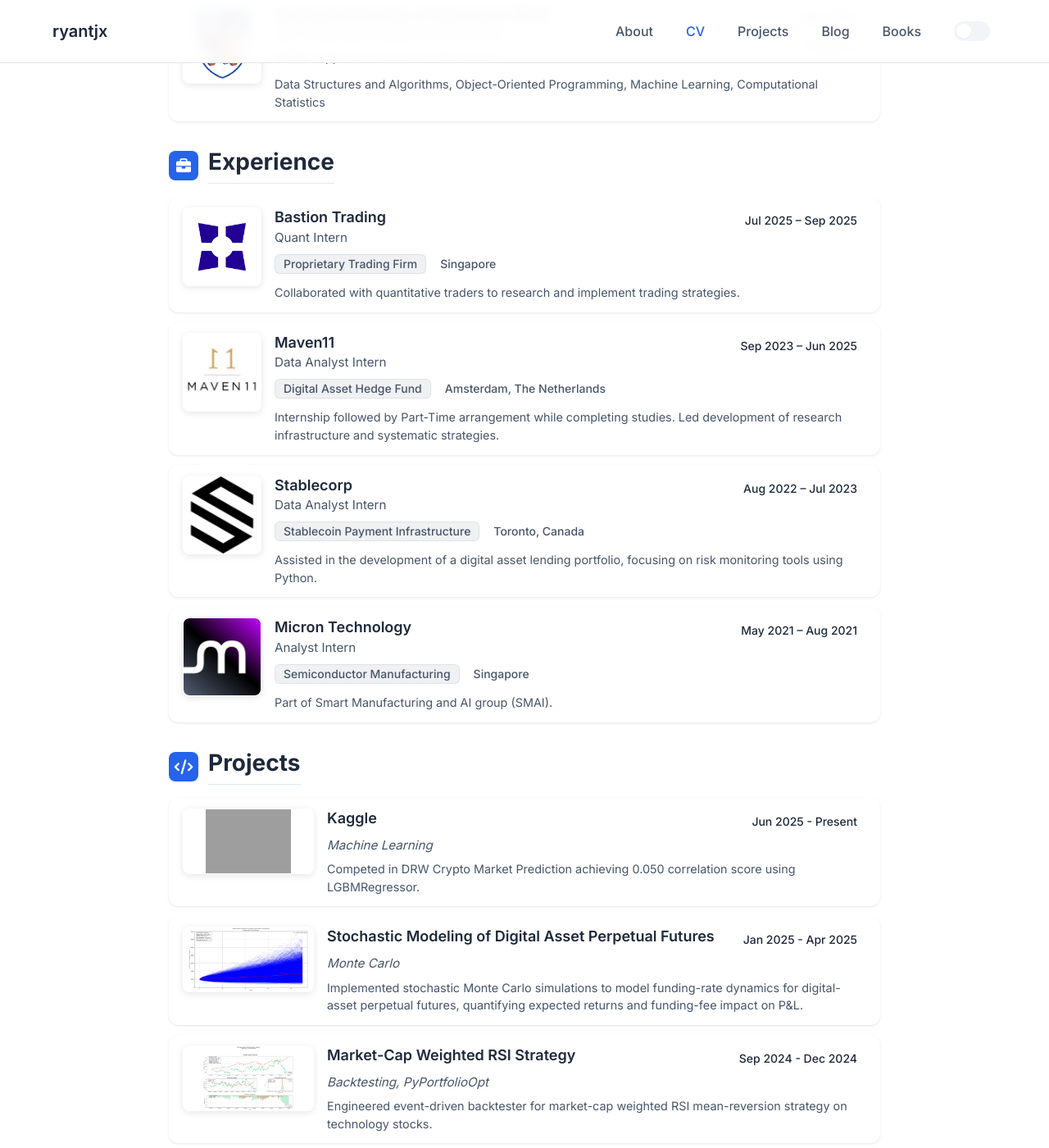
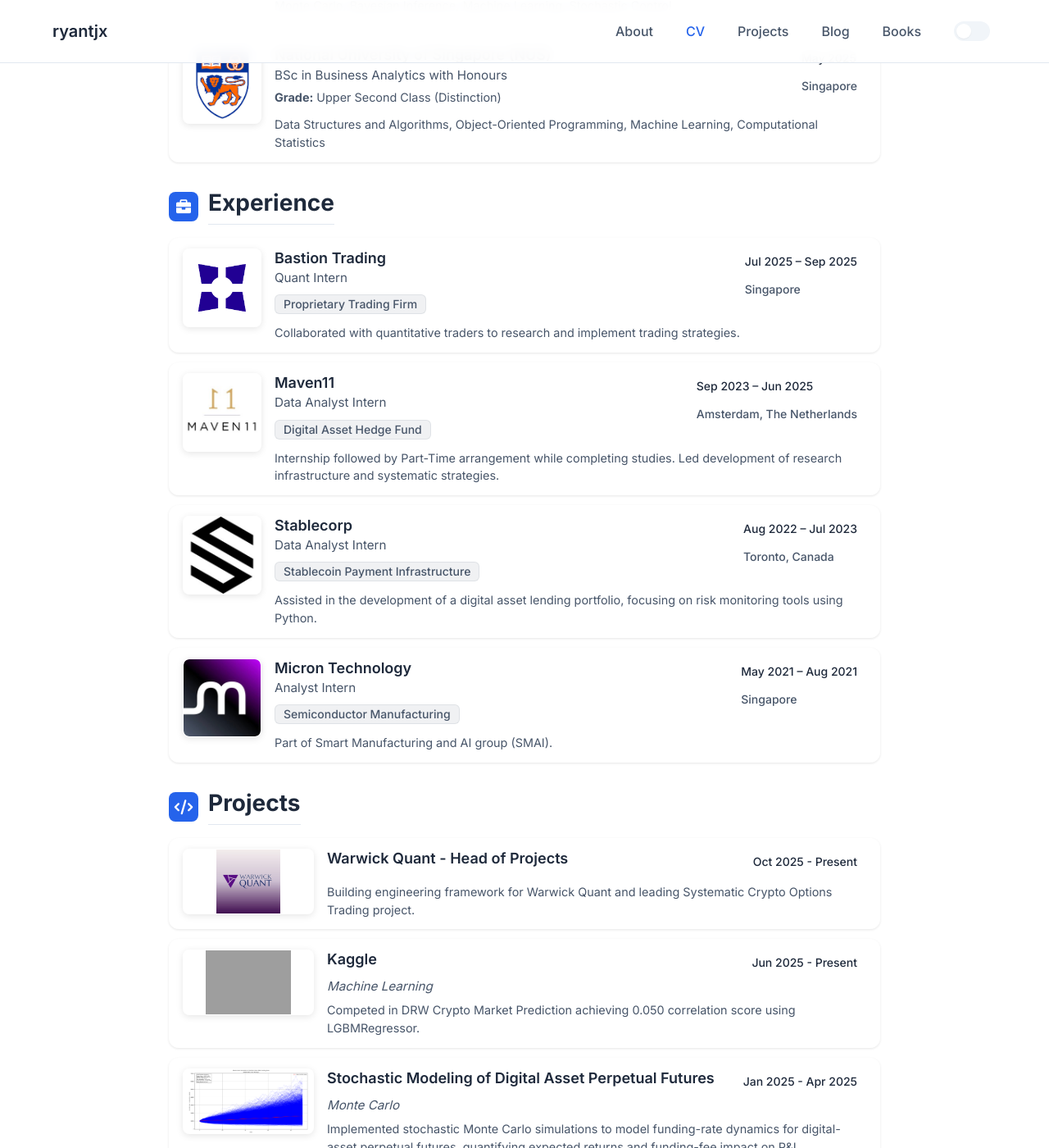
Before and after one commit to ryantjx/ryantjx.github.io, a Jekyll site: the page built from cv.html, in a window 1280 px wide and 1400 px high, scrolled down 512 px. Shown: the whole window at 82% size. Built offline with Jekyll 4.4.1, drawn with Linux system fonts in a browser that asks for light colours; some of the changed text lies outside the part shown; grey boxes are pictures that could not be loaded.

Commit message:
added more features

```diff
--- a/_data/cv.yml
+++ b/_data/cv.yml
@@ -8,6 +8,7 @@
     degree: "MSc Statistics"
     location: "Coventry, United Kingdom"
     end_date: "Sep 2026"
+    research_interest: "Computational statistics integrated with machine learning"
     grade: "Not yet available."
     courses:
       - "Monte Carlo"
@@ -65,6 +66,13 @@
     description: "Part of Smart Manufacturing and AI group (SMAI)."
 
 projects:
+  - title: "Warwick Quant - Head of Projects"
+    image: "/assets/images/warwick_quant_logo.jpeg"
+    url: "https://github.com/warwickquant/KnowledgeBase"
+    start_date: "Oct 2025"
+    end_date: "Present"
+    description: "Building engineering framework for Warwick Quant and leading Systematic Crypto Options Trading project."
+
   - title: "Kaggle"
     image: "/assets/images/cv/projects/kaggle.png"
     url: "https://github.com/ryantjx"
--- a/_includes/cv-education.html
+++ b/_includes/cv-education.html
@@ -6,15 +6,20 @@
     </div>
     <div class="card-header-text">
       <div
-        style="display: flex; justify-content: space-between; align-items: flex-start; gap: 12px; margin-bottom: 6px;">
+        style="display: flex; justify-content: space-between; align-items: flex-start; gap: 12px; margin-bottom: 6px; width: 100%;">
         <div style="flex: 1; min-width: 0;">
           <h3 class="card-title" style="margin-bottom: 2px;">{{ edu.institution }}</h3>
           <p class="card-description" style="margin-bottom: 6px;">{{ edu.degree }}</p>
           <p style="margin: 0; color: var(--text-secondary, #9ca3af); font-size: 0.9rem;">
             <strong>Grade:</strong> {{ edu.grade }}
           </p>
+          {% if edu.research_interest %}
+          <p style="margin: 6px 0 0 0; color: var(--text-secondary, #9ca3af); font-size: 0.9rem;">
+            <strong>Research interest:</strong> {{ edu.research_interest }}
+          </p>
+          {% endif %}
         </div>
-        <div style="display: flex; flex-direction: column; gap: 6px; align-items: flex-end;">
+        <div style="display: flex; flex-direction: column; gap: 6px; align-items: flex-end; flex-shrink: 0; white-space: nowrap;">
           <span class="badge">{{ edu.end_date }}</span>
           <span class="badge badge-outline">{{ edu.location }}</span>
         </div>
--- a/_includes/cv-experience.html
+++ b/_includes/cv-experience.html
@@ -6,16 +6,19 @@
     </div>
     <div class="card-header-text">
       <div
-        style="display: flex; justify-content: space-between; align-items: flex-start; gap: 12px; margin-bottom: 6px;">
+        style="display: flex; justify-content: space-between; align-items: flex-start; gap: 12px; margin-bottom: 6px; width: 100%;">
         <div style="flex: 1; min-width: 0;">
           <h3 class="card-title" style="margin-bottom: 2px;">{{ exp.company }}</h3>
           <p class="card-description" style="margin-bottom: 6px;">{{ exp.position }}</p>
           <div style="display: flex; gap: 6px; flex-wrap: wrap;">
             <span class="badge badge-secondary">{{ exp.company_type }}</span>
-            <span class="badge badge-outline">{{ exp.location }}</span>
           </div>
         </div>
-        <span class="badge">{{ exp.start_date }} – {{ exp.end_date }}</span>
+        <div
+          style="display: flex; flex-direction: column; gap: 6px; align-items: flex-end; flex-shrink: 0; white-space: nowrap;">
+          <span class="badge">{{ exp.start_date }} – {{ exp.end_date }}</span>
+          <span class="badge badge-outline">{{ exp.location }}</span>
+        </div>
       </div>
       {% if exp.description %}
       <p style="margin: 6px 0 0 0; font-size: 0.9rem; line-height: 1.5; color: var(--text-secondary, #d1d5db);">
--- a/_layouts/default.html
+++ b/_layouts/default.html
@@ -11,7 +11,6 @@
     We still keep explicit Open Graph / Twitter meta tags below for social previews. -->
   <title>{{ site.title }}</title>
   <meta name="description" content="{{ site.description }}">
-
   <!-- Stylesheets -->
   <link rel="stylesheet" href="{{ '/assets/css/main.css' | relative_url }}">
 
@@ -26,7 +25,6 @@
   <!-- Favicon -->
   <link rel="icon" type="image/svg+xml" href="{{ '/assets/images/excited.svg' | relative_url }}">
   <link rel="alternate icon" type="image/x-icon" href="{{ '/assets/images/favicon.ico' | relative_url }}">
-
   <!-- RSS Feed -->
   <link type="application/atom+xml" rel="alternate" href="{{ '/feed.xml' | relative_url }}" title="{{ site.title }}">
 
--- a/assets/js/main.js
+++ b/assets/js/main.js
@@ -81,9 +81,25 @@
 
   // Event listeners
   if (themeToggle) {
-    themeToggle.addEventListener('click', function (e) {
+    themeToggle.addEventListener('click', function(e) {
       e.preventDefault();
       toggleTheme();
+    });
+  }
+
+  // Mobile switch click
+  if (themeSwitchContainer) {
+    themeSwitchContainer.addEventListener('click', function(e) {
+      e.preventDefault();
+      toggleTheme();
+    });
+
+    // Allow keyboard activation
+    themeSwitchContainer.addEventListener('keydown', function(e) {
+      if (e.key === 'Enter' || e.key === ' ') {
+        e.preventDefault();
+        toggleTheme();
+      }
     });
   }
 
--- a/index.html
+++ b/index.html
@@ -12,7 +12,7 @@
         <p>I graduated with a BSc in Business Analytics (Honours) from the National University of Singapore (NUS).
           Currently, I aim to pursue research in the area of computational statistics integrated with machine learning.
         </p>
-        <p>I am passionate about machine learning models. I would like to create a model that can tell me the best
+        <p>I am passionate about building statistical models. One day, I would like to create a model that can tell me the best
           decision to make at every moment of my life. My favourite podcast is not surprisingly titled <a
             href="https://www.flirtingwithmodels.com/">Flirting with Models</a>.</p>
 
```
Also changed, not shown: assets/images/warwick_quant_logo.jpeg (added).
